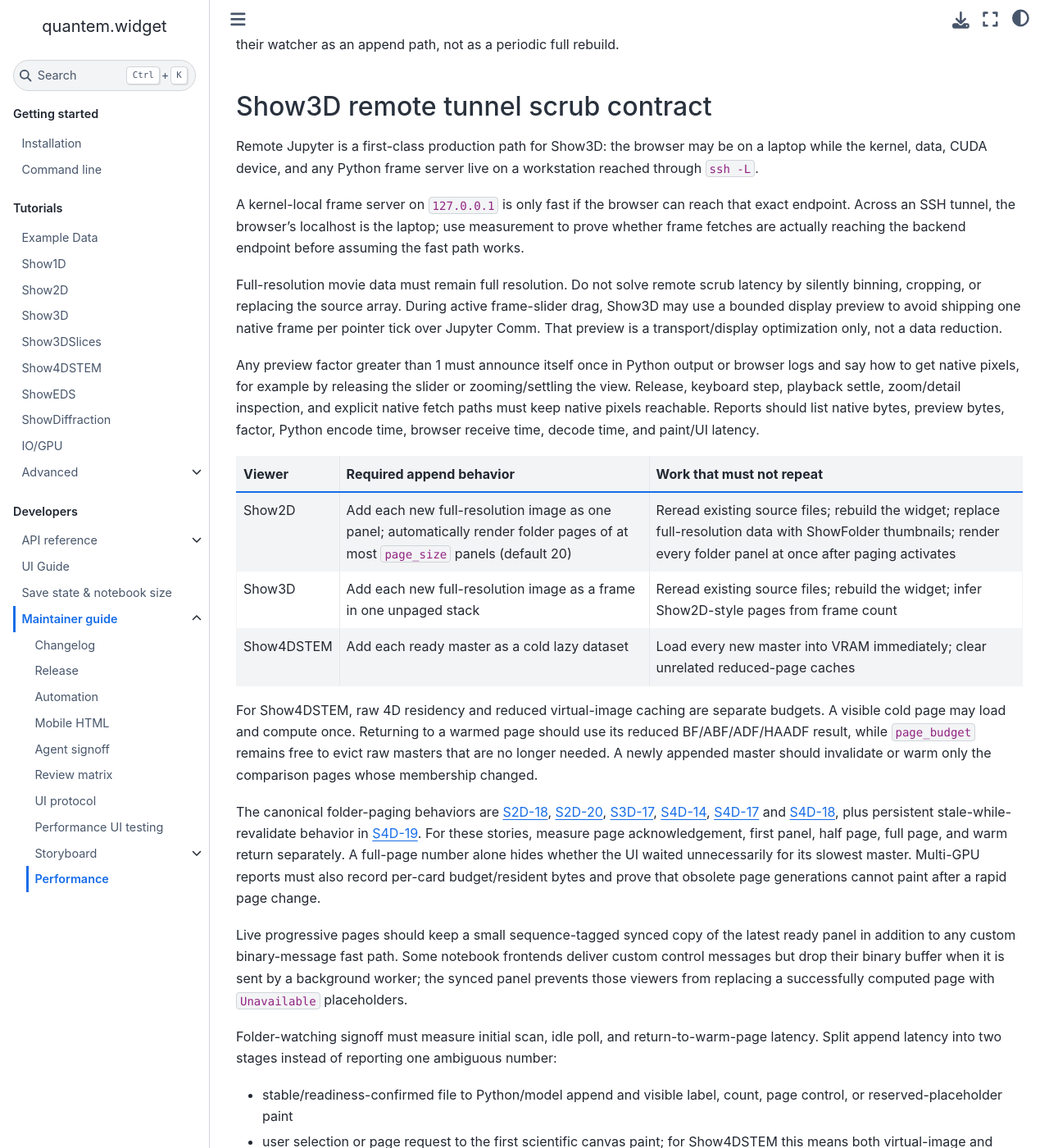
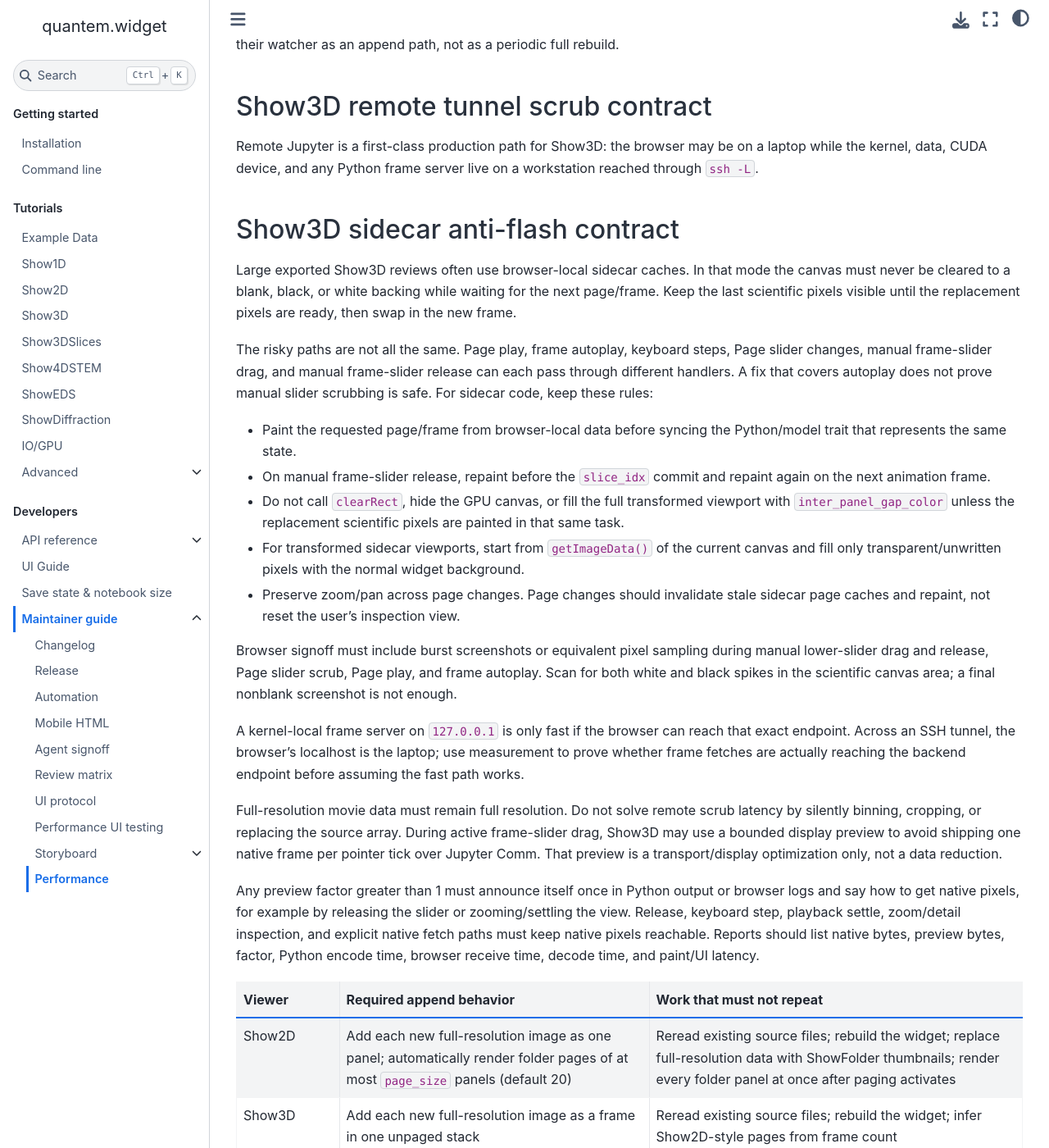
Before and after one commit to bobleesj/quantem.widget, a Jupyter Book: the page built from docs/maintainer/widget-performance.md, in a window 1280 px wide and 1400 px high, scrolled down 4669 px. Shown: the whole window at 82% size. Built offline with Jupyter Book 1.0.4 settings and Sphinx 7.4.7 and the Sphinx Book theme 1.1.4, drawn with Linux system fonts in a browser that asks for light colours.

Commit message:
docs: document Show3D sidecar anti-flash rules

```diff
--- a/docs/maintainer/widget-performance.md
+++ b/docs/maintainer/widget-performance.md
@@ -156,6 +156,37 @@ an append path, not as a periodic full rebuild.
 Remote Jupyter is a first-class production path for Show3D: the browser may be
 on a laptop while the kernel, data, CUDA device, and any Python frame server
 live on a workstation reached through `ssh -L`.
+
+## Show3D sidecar anti-flash contract
+
+Large exported Show3D reviews often use browser-local sidecar caches. In that
+mode the canvas must never be cleared to a blank, black, or white backing while
+waiting for the next page/frame. Keep the last scientific pixels visible until
+the replacement pixels are ready, then swap in the new frame.
+
+The risky paths are not all the same. Page play, frame autoplay, keyboard
+steps, Page slider changes, manual frame-slider drag, and manual frame-slider
+release can each pass through different handlers. A fix that covers autoplay
+does not prove manual slider scrubbing is safe. For sidecar code, keep these
+rules:
+
+- Paint the requested page/frame from browser-local data before syncing the
+  Python/model trait that represents the same state.
+- On manual frame-slider release, repaint before the `slice_idx` commit and
+  repaint again on the next animation frame.
+- Do not call `clearRect`, hide the GPU canvas, or fill the full transformed
+  viewport with `inter_panel_gap_color` unless the replacement scientific
+  pixels are painted in that same task.
+- For transformed sidecar viewports, start from `getImageData()` of the
+  current canvas and fill only transparent/unwritten pixels with the normal
+  widget background.
+- Preserve zoom/pan across page changes. Page changes should invalidate stale
+  sidecar page caches and repaint, not reset the user's inspection view.
+
+Browser signoff must include burst screenshots or equivalent pixel sampling
+during manual lower-slider drag and release, Page slider scrub, Page play, and
+frame autoplay. Scan for both white and black spikes in the scientific canvas
+area; a final nonblank screenshot is not enough.
 
 A kernel-local frame server on `127.0.0.1` is only fast if the browser can reach
 that exact endpoint. Across an SSH tunnel, the browser's localhost is the
```
Also changed, not shown: docs/maintainer/performance-ui-testing.md (+18 -0 lines).
